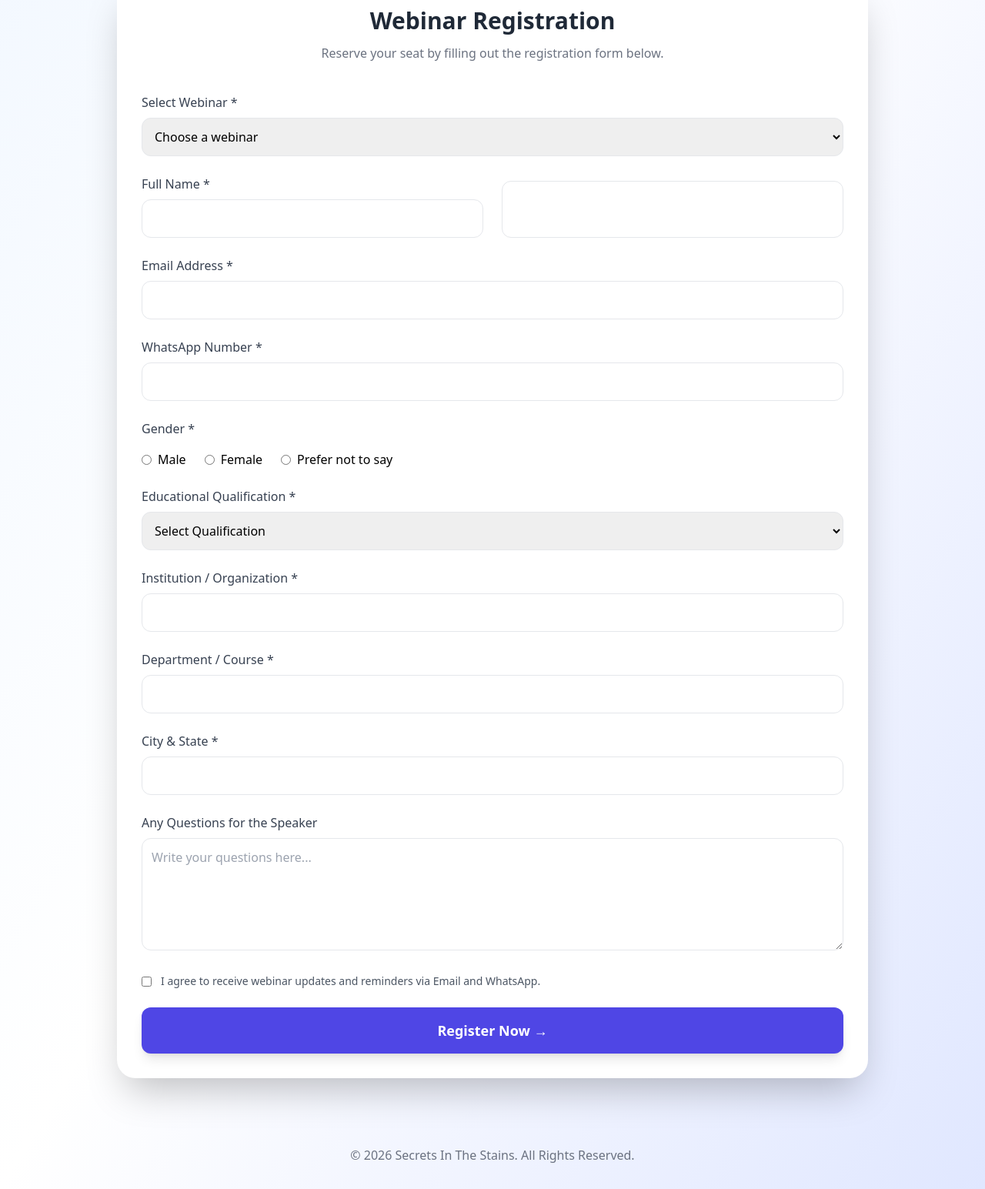
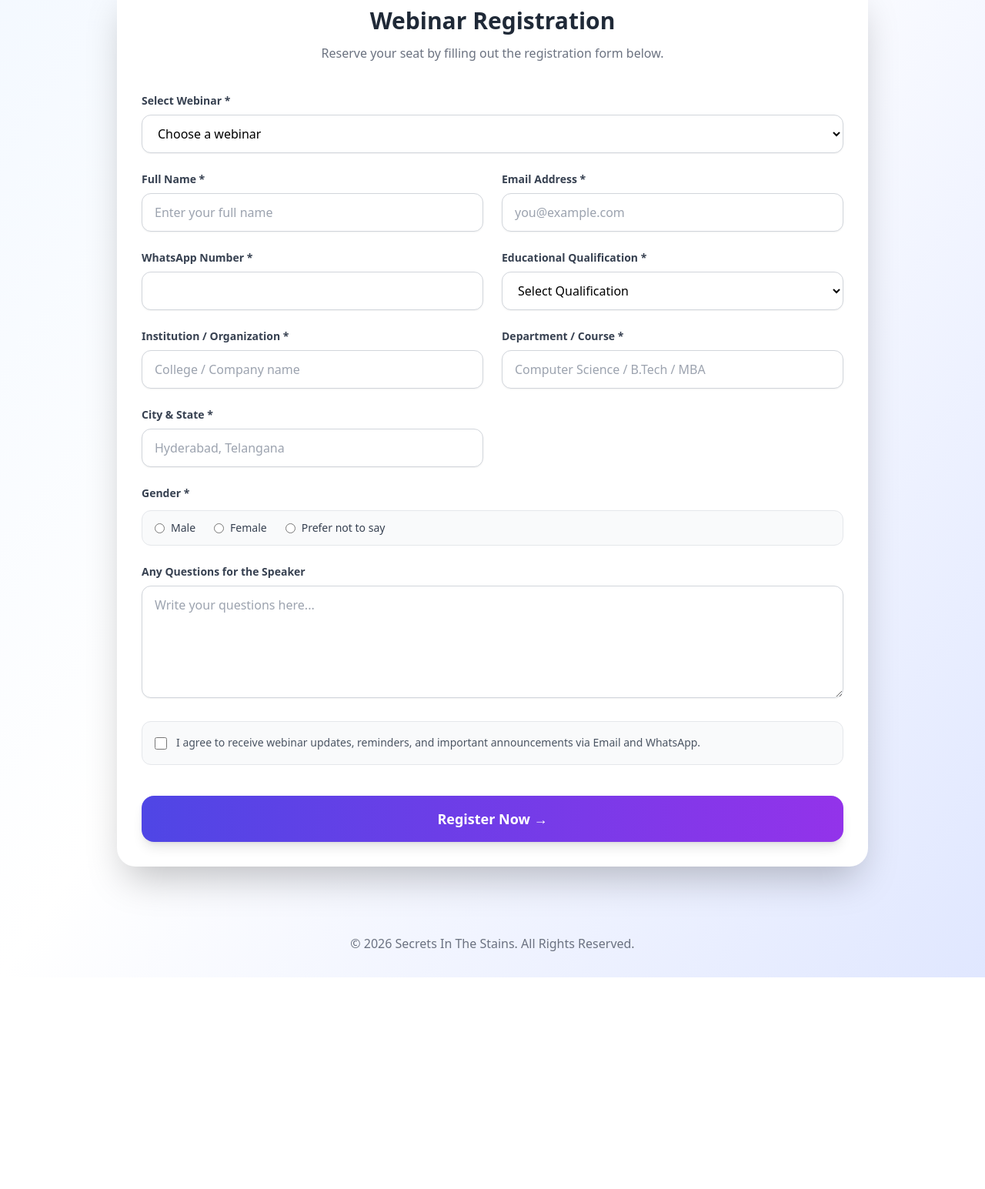
Before and after one commit to vinaysaddanapu9/secretsinthestains, a Flask app: page /webinar in a window 1280 px wide. Shown: the part 569-2114 px from the top of the page at 77% size. After the commit the page ends 1839 px from the top, so only its background shows below. Run offline with Flask 3, Linux system fonts and the light colour scheme; data that the repository does not hold is empty; some libraries are stand-ins or nearby versions.

Commit message:
Added security for forms

```diff
--- a/app.py
+++ b/app.py
@@ -1,4 +1,5 @@
-from flask import Flask, render_template, request, redirect, session, url_for
+from flask import Flask, flash, render_template, request, redirect, session, url_for
+from flask_wtf.csrf import CSRFProtect
 from routes import internship
 from routes.message import save_message, get_messages
 from routes.webinar import webinar_bp,get_all_webinars, get_past_webinars, get_webinar_registrations
@@ -26,6 +27,8 @@ app.config.update(
     SESSION_COOKIE_HTTPONLY=True,
     SESSION_COOKIE_SAMESITE="Lax",
 )
+
+csrf = CSRFProtect(app)
 
 from flask import send_from_directory
 
--- a/requirements.txt
+++ b/requirements.txt
@@ -12,3 +12,4 @@ psycopg[binary]
 python-dotenv
 APScheduler==3.11.0
 psycopg_pool
+Flask-WTF
--- a/templates/admin.html
+++ b/templates/admin.html
@@ -39,6 +39,7 @@
 <div class="bg-white rounded-xl shadow p-6 mb-8">
 <h3 class="text-2xl font-bold text-[#4A0D1F] mb-4">Create Webinar</h3>
 <form action="/admin/create-webinar" method="POST" class="space-y-4">
+    <input type="hidden" name="csrf_token" value="{{ csrf_token() }}">
 
     <div>
         <label class="font-medium text-gray-700">Webinar Title</label>
--- a/templates/admin_login.html
+++ b/templates/admin_login.html
@@ -45,6 +45,7 @@
             <!-- Login Form -->
             <form method="POST" action="/admin-login" class="mt-8 space-y-5">
 
+                <input type="hidden" name="csrf_token" value="{{ csrf_token() }}">
                 <div>
 
                     <label class="block text-sm font-semibold text-gray-700 mb-2">
--- a/templates/certificates/admin_certificates.html
+++ b/templates/certificates/admin_certificates.html
@@ -25,7 +25,7 @@
             <form method="POST"
                   action="{{ url_for('certificate.create_certificate') }}"
                   class="grid md:grid-cols-3 gap-4">
-
+                 <input type="hidden" name="csrf_token" value="{{ csrf_token() }}">
                 <input type="text"
                        name="name"
                        placeholder="Student Name"
--- a/templates/internships.html
+++ b/templates/internships.html
@@ -18,7 +18,7 @@
 
 <nav class="p-4">
   <a href="/" class="text-2xl text-white-600 hover:text-white">
-    ← Back
+    ←
   </a>
 </nav>
 
@@ -118,6 +118,7 @@
 
         <form action="/submit-internship" method="POST" class="mt-10 space-y-5">
 
+            <input type="hidden" name="csrf_token" value="{{ csrf_token() }}">
             <input name="name" class="w-full p-4 rounded-xl text-black" placeholder="Full Name">
             <input name="email" class="w-full p-4 rounded-xl text-black" placeholder="Email">
             <input name="phone" class="w-full p-4 rounded-xl text-black" placeholder="Mobile Number">
--- a/templates/webinar/webinar.html
+++ b/templates/webinar/webinar.html
@@ -99,19 +99,20 @@ Webinar Registration
 Reserve your seat by filling out the registration form below.
 </p>
 
-<form action="/webinar-registration" method="POST" class="mt-10 space-y-6">
-<div class="grid md:grid-cols-2 gap-6">
+<form action="/webinar-registration" method="POST" class="mt-10 space-y-8">
+    <input type="hidden" name="csrf_token" value="{{ csrf_token() }}">
+
+    <div class="grid grid-cols-1 md:grid-cols-2 gap-6">
 
         <!-- Webinar Selection -->
         <div class="md:col-span-2">
-        <label class="font-medium text-gray-700">
+            <label class="block text-sm font-semibold text-gray-700 mb-2">
                 Select Webinar *
             </label>
 
-        <select
-            name="webinar_id"
+            <select name="webinar_id"
                     required
-            class="mt-2 w-full border rounded-xl p-3 focus:ring-2 focus:ring-indigo-500 focus:outline-none">
+                    class="w-full rounded-xl border border-gray-300 bg-white px-4 py-3 shadow-sm focus:border-indigo-500 focus:ring-2 focus:ring-indigo-200 focus:outline-none transition">
 
                 <option value="">Choose a webinar</option>
 
@@ -120,92 +121,50 @@ Reserve your seat by filling out the registration form below.
                     {{ webinar[1] }} — {{ webinar[4] }} at {{ webinar[5] }}
                 </option>
                 {% endfor %}
-
             </select>
         </div>
 
         <!-- Full Name -->
         <div>
-        <label class="font-medium text-gray-700">
-            Full Name *
-        </label>
+            <label class="block text-sm font-semibold text-gray-700 mb-2">Full Name *</label>
 
-        <input
-            type="text"
+            <input type="text"
                    name="full_name"
                    required
-            class="mt-2 w-full border rounded-xl p-3 focus:ring-2 focus:ring-indigo-500 focus:outline-none">
-    </div>
-<input
-type="text"
-name="full_name"
-required
-class="mt-2 w-full border rounded-xl p-3 focus:ring-2 focus:ring-indigo-500 focus:outline-none">
+                   placeholder="Enter your full name"
+                   class="w-full rounded-xl border border-gray-300 px-4 py-3 shadow-sm focus:border-indigo-500 focus:ring-2 focus:ring-indigo-200 focus:outline-none transition">
         </div>
 
+        <!-- Email -->
         <div>
-<label class="font-medium text-gray-700">
-Email Address *
-</label>
+            <label class="block text-sm font-semibold text-gray-700 mb-2">Email Address *</label>
 
-<input
-type="email"
+            <input type="email"
                    name="email"
                    required
-class="mt-2 w-full border rounded-xl p-3 focus:ring-2 focus:ring-indigo-500 focus:outline-none">
+                   placeholder="you@example.com"
+                   class="w-full rounded-xl border border-gray-300 px-4 py-3 shadow-sm focus:border-indigo-500 focus:ring-2 focus:ring-indigo-200 focus:outline-none transition">
         </div>
 
+        <!-- WhatsApp -->
         <div>
-<label class="font-medium text-gray-700">
-WhatsApp Number *
-</label>
+            <label class="block text-sm font-semibold text-gray-700 mb-2">WhatsApp Number *</label>
 
-<input
-type="tel"
+            <input type="tel"
                    name="phone"
                    required
                    maxlength="10"
                    pattern="[0-9]{10}"
-class="mt-2 w-full border rounded-xl p-3 focus:ring-2 focus:ring-indigo-500 focus:outline-none">
+                   class="w-full rounded-xl border border-gray-300 px-4 py-3 shadow-sm focus:border-indigo-500 focus:ring-2 focus:ring-indigo-200 focus:outline-none transition">
         </div>
 
+        <!-- Qualification -->
         <div>
+            <label class="block text-sm font-semibold text-gray-700 mb-2">Educational Qualification *</label>
 
-<label class="font-medium text-gray-700">
-Gender *
-</label>
-
-<div class="flex gap-6 mt-4">
-
-<label class="flex items-center gap-2">
-<input type="radio" name="gender" value="Male" required>
-Male
-</label>
-
-<label class="flex items-center gap-2">
-<input type="radio" name="gender" value="Female">
-Female
-</label>
-
-<label class="flex items-center gap-2">
-<input type="radio" name="gender" value="Prefer not to say">
-Prefer not to say
-</label>
-
-</div>
-
-</div>
-
-<div>
-
-<label class="font-medium text-gray-700">
-Educational Qualification *
-</label>
-
-<select
-name="qualification"
+            <select name="qualification"
                     required
-class="mt-2 w-full border rounded-xl p-3">
+                    class="w-full rounded-xl border border-gray-300 bg-white px-4 py-3 shadow-sm focus:border-indigo-500 focus:ring-2 focus:ring-indigo-200 focus:outline-none transition">
 
                 <option value="">Select Qualification</option>
                 <option>Diploma</option>
@@ -215,88 +174,97 @@ class="mt-2 w-full border rounded-xl p-3">
                 <option>Ph.D.</option>
                 <option>Working Professional</option>
                 <option>Other</option>
+            </select>
+        </div>
 
-</select>
+        <!-- Organization -->
+        <div>
+            <label class="block text-sm font-semibold text-gray-700 mb-2">Institution / Organization *</label>
+
+            <input type="text"
+                   name="organization"
+                   required
+                   placeholder="College / Company name"
+                   class="w-full rounded-xl border border-gray-300 px-4 py-3 shadow-sm focus:border-indigo-500 focus:ring-2 focus:ring-indigo-200 focus:outline-none transition">
+        </div>
+
+        <!-- Department -->
+        <div>
+            <label class="block text-sm font-semibold text-gray-700 mb-2">Department / Course *</label>
+
+            <input type="text"
+                   name="department"
+                   required
+                   placeholder="Computer Science / B.Tech / MBA"
+                   class="w-full rounded-xl border border-gray-300 px-4 py-3 shadow-sm focus:border-indigo-500 focus:ring-2 focus:ring-indigo-200 focus:outline-none transition">
+        </div>
+
+        <!-- City -->
+        <div>
+            <label class="block text-sm font-semibold text-gray-700 mb-2">City &amp; State *</label>
+
+            <input type="text"
+                   name="city_state"
+                   required
+                   placeholder="Hyderabad, Telangana"
+                   class="w-full rounded-xl border border-gray-300 px-4 py-3 shadow-sm focus:border-indigo-500 focus:ring-2 focus:ring-indigo-200 focus:outline-none transition">
+        </div>
+
+        <!-- Gender -->
+        <div class="md:col-span-2">
+            <label class="block text-sm font-semibold text-gray-700 mb-3">Gender *</label>
+
+            <div class="flex flex-wrap gap-6 rounded-xl border border-gray-200 bg-gray-50 px-4 py-3">
+                <label class="inline-flex items-center gap-2 text-sm text-gray-700">
+                    <input type="radio" name="gender" value="Male" required class="text-indigo-600 focus:ring-indigo-500">
+                    Male
+                </label>
+
+                <label class="inline-flex items-center gap-2 text-sm text-gray-700">
+                    <input type="radio" name="gender" value="Female" class="text-indigo-600 focus:ring-indigo-500">
+                    Female
+                </label>
+
+                <label class="inline-flex items-center gap-2 text-sm text-gray-700">
+                    <input type="radio" name="gender" value="Prefer not to say" class="text-indigo-600 focus:ring-indigo-500">
+                    Prefer not to say
+                </label>
+            </div>
+        </div>
+
+        <!-- Questions -->
+        <div class="md:col-span-2">
+            <label class="block text-sm font-semibold text-gray-700 mb-2">Any Questions for the Speaker</label>
+
+            <textarea name="question"
+                      rows="5"
+                      placeholder="Write your questions here..."
+                      class="w-full rounded-xl border border-gray-300 px-4 py-3 shadow-sm focus:border-indigo-500 focus:ring-2 focus:ring-indigo-200 focus:outline-none transition"></textarea>
+        </div>
+
+        <!-- Consent -->
+        <div class="md:col-span-2">
+            <label class="flex items-start gap-3 rounded-xl border border-gray-200 bg-gray-50 p-4 cursor-pointer">
+                <input type="checkbox"
+                       name="consent"
+                       required
+                       class="mt-1 h-4 w-4 rounded border-gray-300 text-indigo-600 focus:ring-indigo-500">
+
+                <span class="text-sm text-gray-600 leading-relaxed">
+                    I agree to receive webinar updates, reminders, and important announcements via Email and WhatsApp.
+                </span>
+            </label>
+        </div>
 
     </div>
 
-<div>
-
-<label class="font-medium text-gray-700">
-Institution / Organization *
-</label>
-
-<input
-type="text"
-name="organization"
-required
-class="mt-2 w-full border rounded-xl p-3">
-
+    <!-- Submit Button -->
+    <div class="pt-2">
+        <button type="submit"
+                class="w-full rounded-2xl bg-gradient-to-r from-indigo-600 to-purple-600 px-6 py-4 text-lg font-semibold text-white shadow-lg transition-all duration-300 hover:-translate-y-0.5 hover:from-indigo-700 hover:to-purple-700 hover:shadow-xl focus:outline-none focus:ring-4 focus:ring-indigo-200">
+            Register Now →
+        </button>
     </div>
-
-<div>
-
-<label class="font-medium text-gray-700">
-Department / Course *
-</label>
-
-<input
-type="text"
-name="department"
-required
-class="mt-2 w-full border rounded-xl p-3">
-
-</div>
-
-<div>
-
-<label class="font-medium text-gray-700">
-City & State *
-</label>
-
-<input
-type="text"
-name="city_state"
-required
-class="mt-2 w-full border rounded-xl p-3">
-
-</div>
-<div>
-
-<label class="font-medium text-gray-700">
-Any Questions for the Speaker
-</label>
-
-<textarea
-name="question"
-rows="5"
-class="mt-2 w-full border rounded-xl p-3"
-placeholder="Write your questions here..."></textarea>
-
-</div>
-
-<div class="flex items-start gap-3">
-
-<input
-type="checkbox"
-name="consent"
-required
-class="mt-1">
-
-<p class="text-gray-600 text-sm">
-I agree to receive webinar updates and reminders via Email and WhatsApp.
-</p>
-
-</div>
-
-<button
-type="submit"
-class="w-full bg-indigo-600 hover:bg-indigo-700 transition text-white py-4 rounded-xl text-lg font-semibold shadow-lg">
-
-Register Now →
-
-</button>
-
 </form>
 
 </div>
```
Lines whose indentation alone changed are shown as unchanged.
